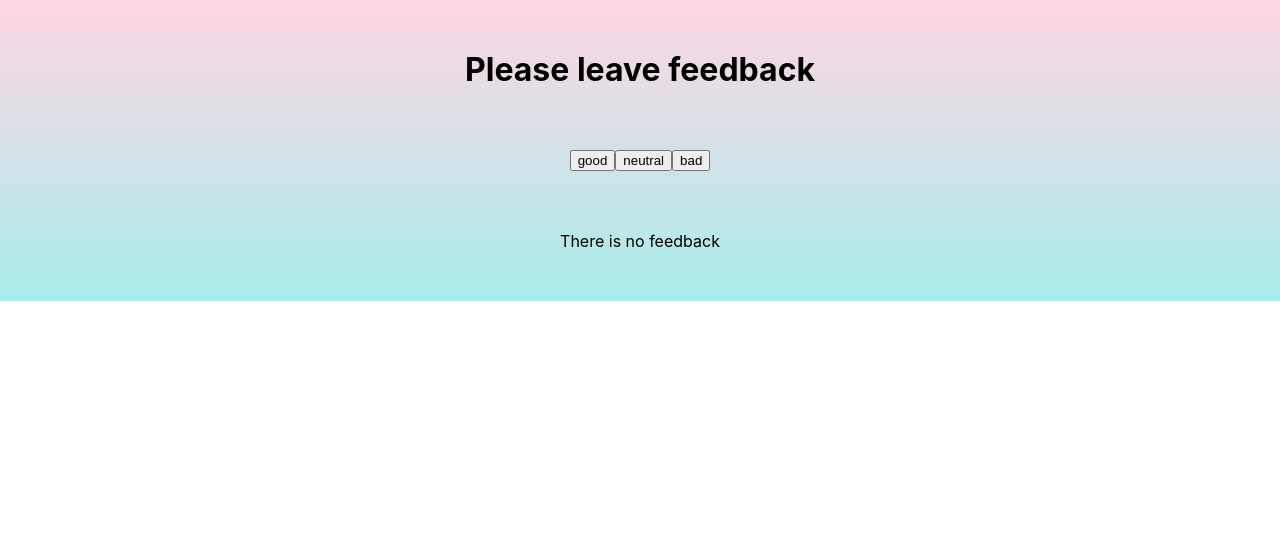
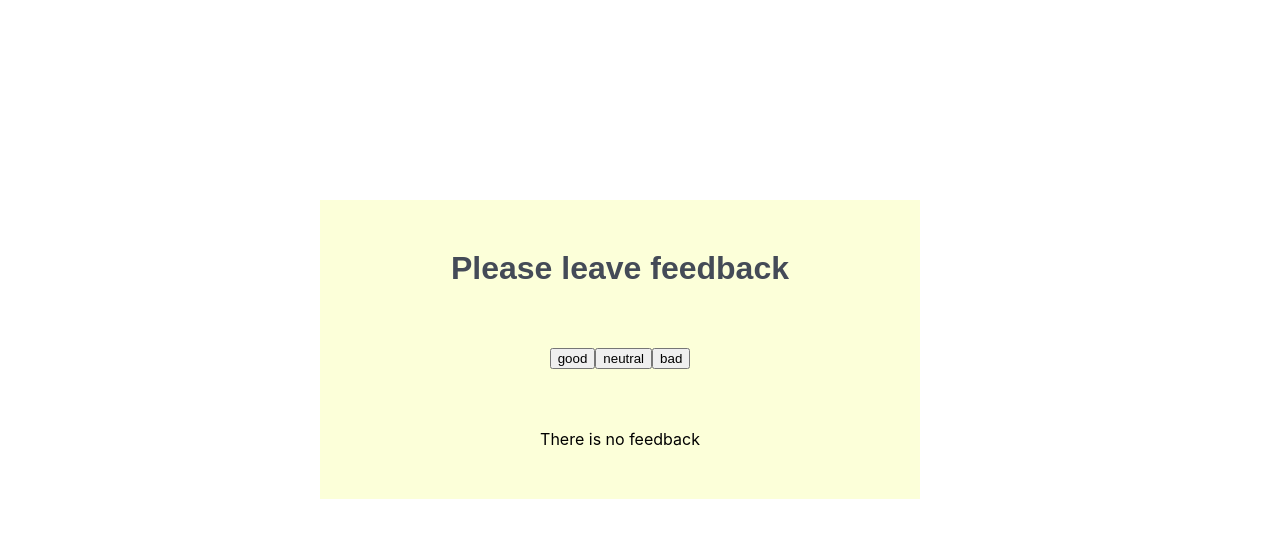
Before and after one commit to InnaPokydko/goit-react-hw-02-feedback, a React (Create React App) app: page / in a window 1280 px wide. Shown: the top 538 px of the page. Built offline with nearby package versions, Linux system fonts and the light colour scheme.

Commit message:
styled start

```diff
--- a/package.json
+++ b/package.json
@@ -9,6 +9,7 @@
     "@testing-library/jest-dom": "^5.16.3",
     "@testing-library/react": "^12.1.4",
     "@testing-library/user-event": "^13.5.0",
+    "normalize.css": "^8.0.1",
     "react": "^18.1.0",
     "react-dom": "^18.1.0",
     "react-emotion": "^10.0.0",
--- a/src/components/App/App.jsx
+++ b/src/components/App/App.jsx
@@ -2,7 +2,7 @@ import React, { Component } from 'react';
 import Statistics from '../Statistics/Statistics';
 import FeedbackOptions from '../FeedbackOptions/FeedbackOptions';
 import Notification from '../Notification/Notification';
-import { Container } from './App.styled';
+import { Container, Title } from './App.styled';
 
 class App extends Component {
   state = {
@@ -30,7 +30,7 @@ class App extends Component {
     const { good, neutral, bad } = this.state;
     return (
       <Container>
-        <h1>Please leave feedback</h1>
+        <Title>Please leave feedback</Title>
         <FeedbackOptions
           options={['good', 'neutral', 'bad']}
           onLeaveFeedback={this.onLeaveFeedback}
--- a/src/components/App/App.styled.jsx
+++ b/src/components/App/App.styled.jsx
@@ -1,11 +1,20 @@
 import styled from "@emotion/styled";
 
 export const Container = styled.div`
+width: 500px;
+
 display: flex;
+top: 10px;
+left: 100px;
   flex-direction: column;
   justify-content: center;
   align-items: center;
   gap: 60px;
   padding: 50px;
-  background-image: linear-gradient(to top, #a8edea 0%, #fed6e3 100%);
+  background-image: linear-gradient(#FCFFD9FF 0%, #FCFFD9 100%);
 `
+
+export const Title = styled.h1`
+font-family: 'Schibsted Grotesk', sans-serif;
+color: #444b57;
+`
--- a/src/index.css
+++ b/src/index.css
@@ -1,7 +1,9 @@
 @import-normalize; /* bring in normalize.css styles */
+
 
 body {
   margin: 0;
+  padding: 25vh 25vw;
   font-family: -apple-system, BlinkMacSystemFont, 'Segoe UI', 'Roboto', 'Oxygen',
     'Ubuntu', 'Cantarell', 'Fira Sans', 'Droid Sans', 'Helvetica Neue',
     sans-serif;
@@ -22,4 +24,5 @@ p {
 ul {
   margin: 0;
   padding: 0;
-}
+  list-style: none;
+ }
```
Also changed, not shown: src/components/FeedbackOptions/FeedbackOptions.styled.jsx (added), 1 other file (tests, documents, lock files or other folders).
